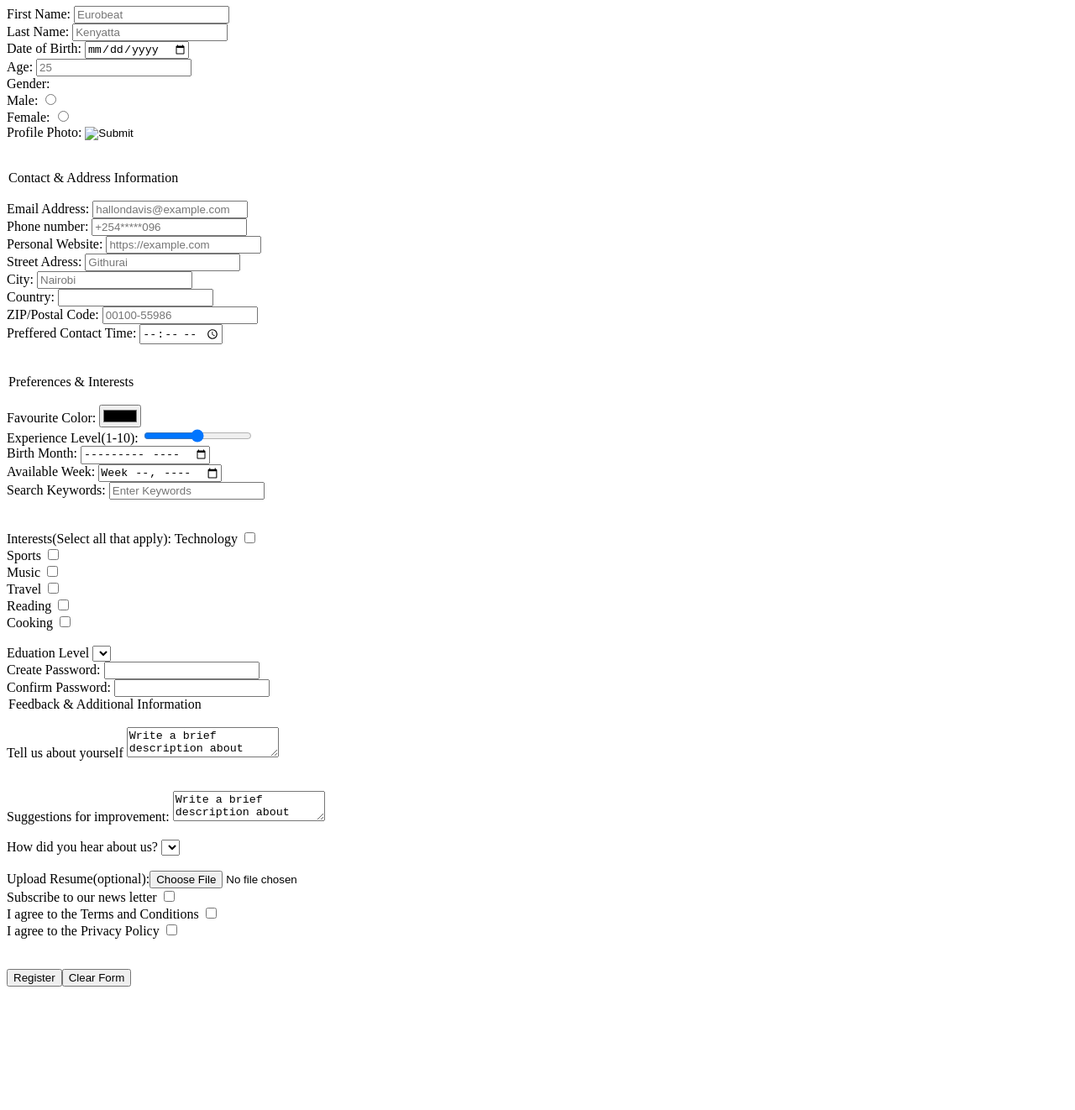
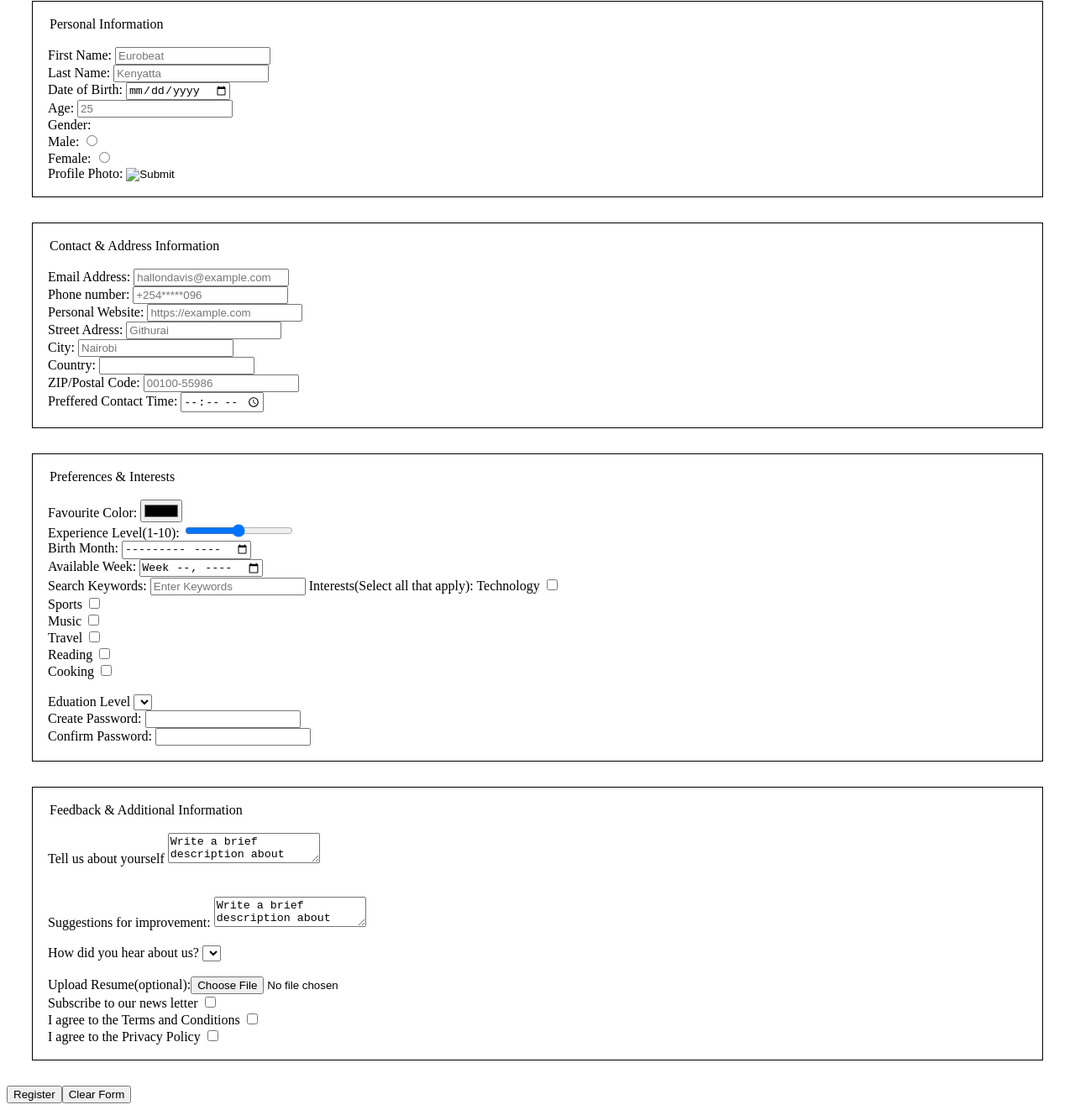
Before and after one commit to Delmo5225/Molder-ndungu, a plain HTML site: page index.html in a window 1280 px wide. Shown: the part 127-1449 px from the top of the page at 84% size. Before the commit the page ends 1310 px from the top, so only its background shows below. Drawn offline with Linux system fonts and the light colour scheme.

Commit message:
here its coming

```diff
--- a/index.html
+++ b/index.html
@@ -4,13 +4,25 @@
     <meta charset="UTF-8">
     <meta name="viewport" content="width=device-width, initial-scale=1.0">
     <title>Registration Form</title>
+    <style>
+        .container{
+            display: flex;
+            border:1.5px solid black;
+            padding:18px;
+            margin: 30px;
+
+        }
+
+
+    </style>
 </head>
 <body>
    <header> <h1>User Registration Form</h1></header>
     <br>
 
-    <form action="/Molder-ndungu/submit.html">
-    <legend>Personal Information</legend>
+    <form action="/Molder-ndungu/submit.html" class="container">
+   <div class="flex-item">
+        <legend>Personal Information</legend>
     <br>
         <label for="/Molder-ndungu/First Name.html">First Name:</label>
             <input type="text" id="First Name" placeholder="Eurobeat">
@@ -35,10 +47,13 @@
                             <br>
                     <label for="/Molder-Ndungu/photo.html">Profile Photo:</label>
                     <input type="image"id="Profile Photo">
+    </div>
+    </form>
+
+    <form action="/Molder-ndungu/submit.html" class="container">
+    <div class="flex-item">
+        <legend >Contact & Address Information</legend>
         <br>
-        <br><br>
-     <legend>Contact & Address Information</legend>
-     <br>
         <label for="Email">Email Address:</label>
         <input type="email" id="Email Address" placeholder="hallondavis@example.com">
             <br>
@@ -62,8 +77,12 @@
             <br>
         <label for="Time">Preffered Contact Time:</label>
             <input type="time" id="Preffered Contact Time" >
-            <br><br><br>
-    <legend>Preferences & Interests</legend>
+    </div>
+    </form>
+
+    <form action="/Molder-ndungu/submit.html" class="container">
+    <div class="flex-item">
+    <legend >Preferences & Interests</legend>
     <br>
         <label for="Fav Color">Favourite Color:</label>
             <input type="color" id="Favourite Color" placeholder="color:red">
@@ -79,7 +98,10 @@
             <br>
         <label for="Search Keywords">Search Keywords:</label>
             <input type="search" id="Search Keywords" placeholder="Enter Keywords">
-                <br><br><br>
+
+
+
+
         <label for="Interests">Interests(Select all that apply):</label>
         <label for="Technology">Technology</label>
             <input type="checkbox" id="Technology">
@@ -107,8 +129,14 @@
             <br>
         <label for="Confirm Password">Confirm Password:</label>
         <input type="password" id="Confirm Password">
-            <br>
-    <legend>Feedback & Additional Information</legend>
+         </div>
+    </form>
+
+
+
+    <form action="/Molder-ndungu/submit.html" class="container">
+    <div class="flex-item">
+    <legend >Feedback & Additional Information</legend>
     <br>
         <label for="text">Tell us about yourself</label>
             <textarea>Write a brief description about yourself ...</textarea>
@@ -129,17 +157,13 @@
             <br>
         <label for="agree">I agree to the Privacy Policy</label>
             <input type="checkbox" id="I agree to the Privacy Policy">
-            <br><br><br>
-        <button>Register</button><button>Clear Form</button>
 
+    </div>
+    </form>
 
+        <button style="justify-content: center;">Register</button><button style="justify-content: center;">Clear Form</button>
 
-
-
-
-
-
-    </form>
+</form>
 
 </body>
 </html>
```
